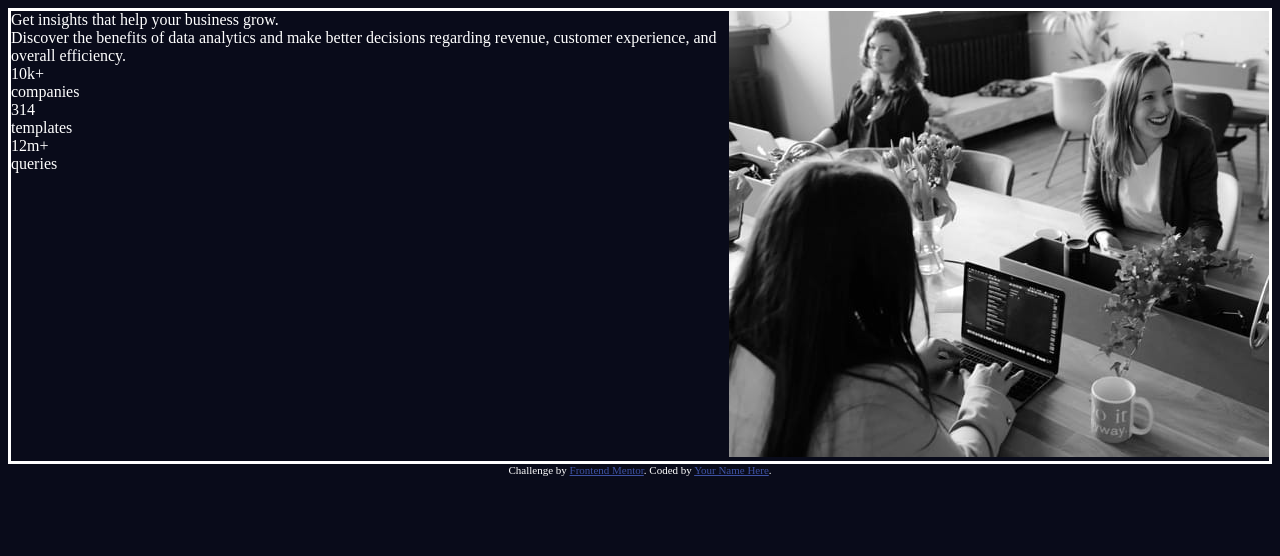
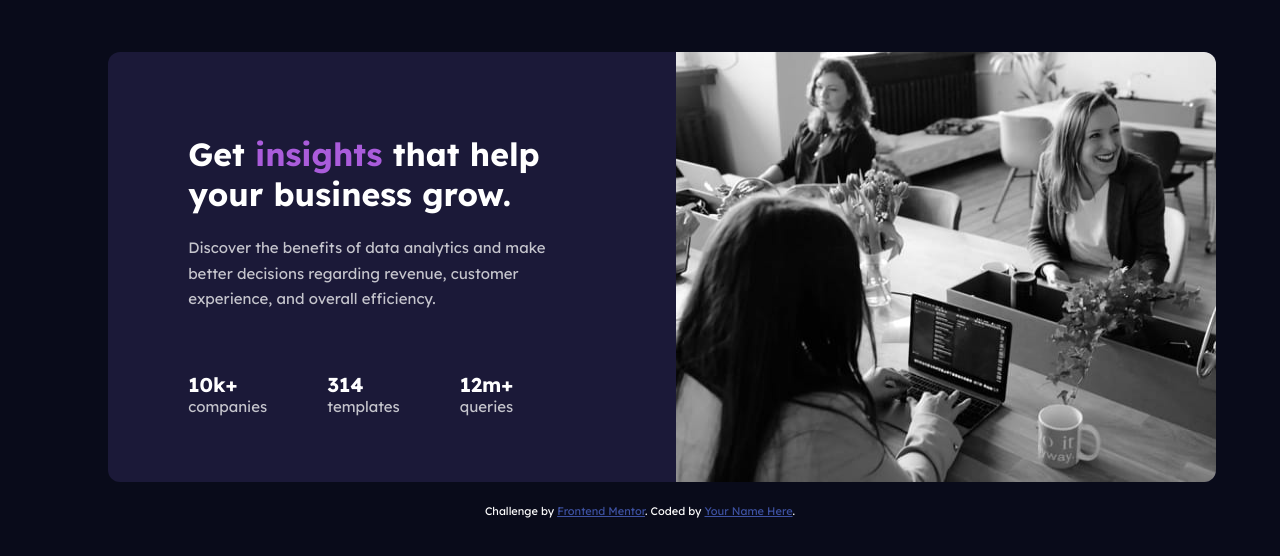
Before and after one commit to mandresyandri/stats-preview-card-component, a plain HTML site: page index.html in a window 1280 px wide. Drawn offline with Linux system fonts and the light colour scheme.

Commit message:
General design without the details

```diff
--- a/index.html
+++ b/index.html
@@ -5,6 +5,9 @@
   <meta name="viewport" content="width=device-width, initial-scale=1.0"> <!-- displays site properly based on user's device -->
   <link rel="icon" type="image/png" sizes="32x32" href="./images/favicon-32x32.png">
   <link rel="stylesheet" href="style.css">
+  <link rel="preconnect" href="https://fonts.googleapis.com">
+  <link rel="preconnect" href="https://fonts.gstatic.com" crossorigin>
+  <link href="https://fonts.googleapis.com/css2?family=Inter&family=Lexend+Deca:wght@400;700&display=swap" rel="stylesheet">
   <title>Frontend Mentor | Stats preview card component</title>
 </head>
 <body>
@@ -12,24 +15,22 @@
     <div class="container">
       <div class="element-left">
         <div class="head-title">
-          Get insights that help your business grow.
+          <h1>Get <b>insights</b> that help your business grow.</h1>
         </div>
-
         <div class="paragraph">
           Discover the benefits of data analytics and make better decisions regarding revenue, customer
           experience, and overall efficiency.
         </div>
-
         <div class="all-stats">
-          <div class="e-one">
+          <div class="e-element">
             <div class="e-number">10k+</div>
             <div class="e-description">companies</div>
           </div>
-          <div class="e-two">
+          <div class="e-element">
             <div class="e-number">314</div>
             <div class="e-description">templates</div>
             </div>
-          <div class="e-three">
+          <div class="e-element">
             <div class="e-number">12m+</div>
             <div class="e-description">queries</div>
           </div>
@@ -37,6 +38,9 @@
       </div>
       <div class="element-right">
         <img src="/images/image-header-desktop.jpg">
+        <div class="overlay">
+          <!-- element -->
+        </div>
       </div>
 
     </div>
--- a/style.css
+++ b/style.css
@@ -1,3 +1,17 @@
+:root {
+    /* Primary color */
+    --main-background-color: hsl(233, 47%, 7%);
+    --card-background-color: hsl(244, 38%, 16%);
+    --h1-accent-color: hsl(277, 64%, 61%);
+    /* Neutral color */
+    --main-heading-and-stat-color: hsl(0, 0%, 100%);
+    --main-paragraph-color: hsla(0, 0%, 100%, 0.75);
+    --slightly-transparent-white: hsla(0, 0%, 100%, 0.6);
+    /* Font familly */
+    --first-font: 'Inter', sans-serif;
+    --second-font: 'Lexend Deca', sans-serif;
+}
+
 /* Style from frontend challenge  */
 .attribution {
     font-size: 11px;
@@ -10,12 +24,80 @@
 
 /* My custom css */
 body {
-    background-color: hsl(233, 47%, 7%);
+    background-color: var(--main-background-color);
     color: white; /* Temp color */
+    display: flex;
+    flex-direction: row;
+    align-items: center;
+    justify-content: center;
+    font-size: 15px;
+    font-family: var(--second-font);
 }
 
 .container {
-    border-style: solid;
+    background-color: var(--card-background-color);
+    /* border-style: solid; */
+    border-radius: 12px;
     display: flex;
     flex-direction: row;
+    margin-left: 2%;
+    margin-right: 2%;
+    margin-top: 4%;
+    margin-bottom: 2%;
+    height: 430px;
+    width: 1108px;
 }
+
+.element-left {
+    width:608px;
+    margin: 60px;
+    margin-right: -12px;
+    margin-left: 80px;
+}
+
+.head-title {
+    padding-right: 190px;
+    color: var(--main-heading-and-stat-color);
+    margin-right: -50px;
+    font-size: 16px;
+}
+
+.paragraph {
+    color: var(--main-paragraph-color);
+    padding-right: 100px;
+    line-height: 1.7em;
+    margin-bottom: 10px;
+    margin-right: 40px;
+    font-size: 15px;
+}
+
+.element-right img{
+    height: 430px;
+    width: 540px;
+    border-top-right-radius: 12px;
+    border-bottom-right-radius: 12px;
+}
+
+.head-title b {
+    color: var(--h1-accent-color);
+}
+
+.all-stats {
+    display: flex;
+}
+
+.e-element {
+    margin-top: 50px;
+    margin-right: 60px;
+
+}
+
+.e-number {
+    color: var(--main-heading-and-stat-color);
+    font-size: 20px;
+    font-weight: bold;
+}
+
+.e-description {
+    color: var(--main-paragraph-color)
+}
```
